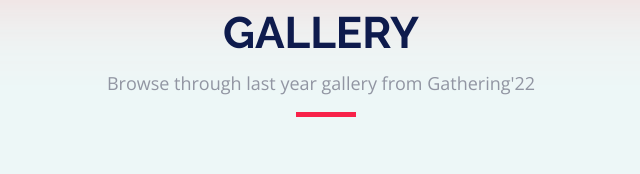
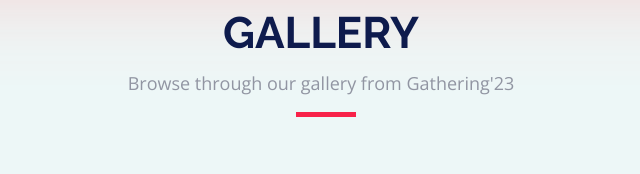
Before and after one commit to Vanshita-1805/Gathering, a plain HTML site: page public_html/gallery.html in a window 1280 px wide. Shown: the part 123-297 px from the top of the page, 319-959 px from the left. Drawn offline with nearby package versions, Linux system fonts and the light colour scheme.

Commit message:
Changed date

```diff
--- a/public_html/gallery.html
+++ b/public_html/gallery.html
@@ -80,7 +80,7 @@
             <div class="container" data-aos="fade-up">
                 <div class="section-header">
                     <h1>Gallery</h1>
-                    <p>Browse through last year gallery from Gathering'22</p>
+                    <p>Browse through our gallery from Gathering'23</p>
                     <!-- <p>Check our gallery</p> -->
                 </div>
             </div>
```
